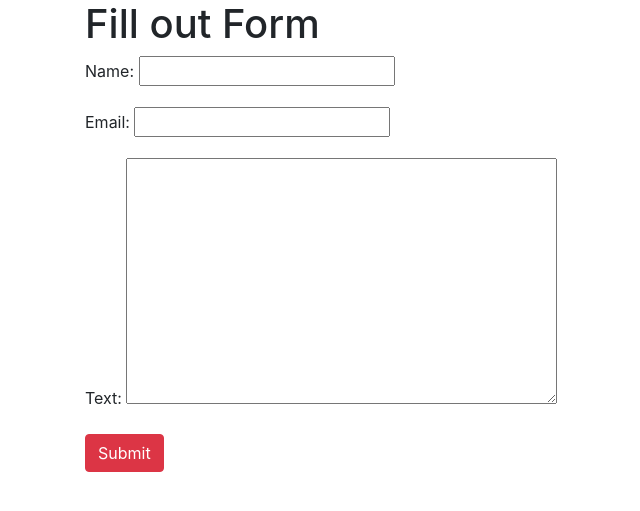
After one commit to tej1996nitrr/django, a Django app: page /formpage/ in a window 1280 px wide. The commit adds this page. Shown: the top 511 px of the page, without its empty margins (0-640 px from the left). Run offline with Django 3.2, Linux system fonts and the light colour scheme; parts of the project's set-up code (start-up, migrations or seed data) failed here and were passed over; some libraries are stand-ins or nearby versions.

Commit message:
added forms

```diff
--- /dev/null
+++ b/first_project/first_app/forms.py
@@ -0,0 +1,10 @@
+from django import forms
+from django.core import validators
+class Formname(forms.Form):
+    name = forms.CharField()
+    email=forms.EmailField()
+
+    text = forms.CharField(widget=forms.Textarea)
+    botcatcher = forms.CharField(required=False,
+    widget = forms.HiddenInput,
+                                 validators=[validators.MaxLengthValidator(0)])
--- a/first_project/first_app/views.py
+++ b/first_project/first_app/views.py
@@ -1,6 +1,20 @@
 from django.shortcuts import render
 from django.http import HttpResponse
+from first_app.models import Topic,AccessRecord,Webpage
+from . import forms
 # Create your views here.
 def index(request):
-    my_dict={'insert_me':"hello i am from moved views.py"}
-    return render(request,'first_app/index.html',context=my_dict)
+    webpages_list = AccessRecord.objects.order_by('date')
+    date_dict = {"access_records": webpages_list}
+    #my_dict={'insert_me':"hello i am from moved views.py"}
+    return render(request,'first_app/index.html',date_dict)
+def form_name(request):
+    form = forms.Formname()
+    if request.method=="POST":
+        form = forms.Formname(request.POST)
+        if form.is_valid():
+            print("Validation success")
+            print("Name "+form.cleaned_data['name'])
+            print("Email "+form.cleaned_data['email'])
+            print("Text "+form.cleaned_data['text'])
+    return render(request,'first_app/form_page.html',{'form':form})
--- a/first_project/first_project/settings.py
+++ b/first_project/first_project/settings.py
@@ -31,6 +31,7 @@ ALLOWED_HOSTS = []
 # Application definition
 
 INSTALLED_APPS = [
+
     'first_app',
     'django.contrib.admin',
     'django.contrib.auth',
--- a/first_project/first_project/urls.py
+++ b/first_project/first_project/urls.py
@@ -22,5 +22,7 @@ from first_app import views
 urlpatterns = [
     url(r'^$',views.index,name='index'),
     url(r'^first_app/',include('first_app.urls')),
+    #url(r'^admin/',admin.site.urls),
     path('admin/', admin.site.urls),
+    url(r'formpage/',views.form_name,name='form_name')
 ]
--- /dev/null
+++ b/first_project/templates/first_app/form_page.html
@@ -0,0 +1,23 @@
+<!DOCTYPE html>
+<html lang="en">
+<head>
+    <meta charset="UTF-8">
+    <title>Form</title>
+    <link rel="stylesheet" href="https://stackpath.bootstrapcdn.com/bootstrap/4.3.1/css/bootstrap.min.css" integrity="sha384-ggOyR0iXCbMQv3Xipma34MD+dH/1fQ784/j6cY/iJTQUOhcWr7x9JvoRxT2MZw1T" crossorigin="anonymous">
+    <script src="https://code.jquery.com/jquery-3.3.1.slim.min.js" integrity="sha384-q8i/X+965DzO0rT7abK41JStQIAqVgRVzpbzo5smXKp4YfRvH+8abtTE1Pi6jizo" crossorigin="anonymous"></script>
+<script src="https://cdnjs.cloudflare.com/ajax/libs/popper.js/1.14.7/umd/popper.min.js" integrity="sha384-UO2eT0CpHqdSJQ6hJty5KVphtPhzWj9WO1clHTMGa3JDZwrnQq4sF86dIHNDz0W1" crossorigin="anonymous"></script>
+<script src="https://stackpath.bootstrapcdn.com/bootstrap/4.3.1/js/bootstrap.min.js" integrity="sha384-JjSmVgyd0p3pXB1rRibZUAYoIIy6OrQ6VrjIEaFf/nJGzIxFDsf4x0xIM+B07jRM" crossorigin="anonymous"></script>
+</head>
+<body>
+<div class="container">
+    <h1>Fill out Form</h1>
+    <form method="POST">
+        {% csrf_token%}
+<!--        csrf_token is included to saftely submit the form-->
+{{form.as_p}}
+        <input type="submit" class="btn btn-danger" value="Submit">
+        </form>
+<!--     as_p is to allow form to load from top to bottom instead of left to right-->
+</div>
+</body>
+</html>
```
Also changed, not shown: first_project/templates/first_app/index.html (+40 -9 lines).
